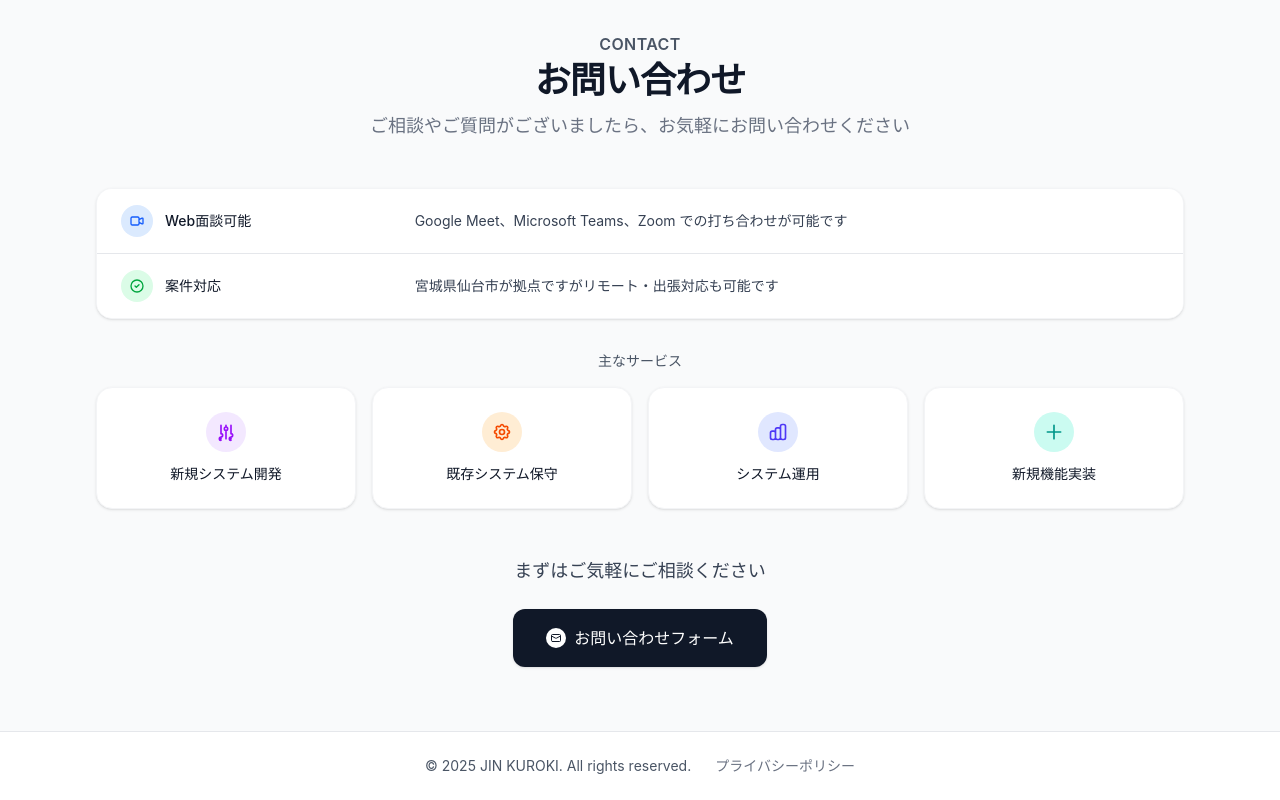
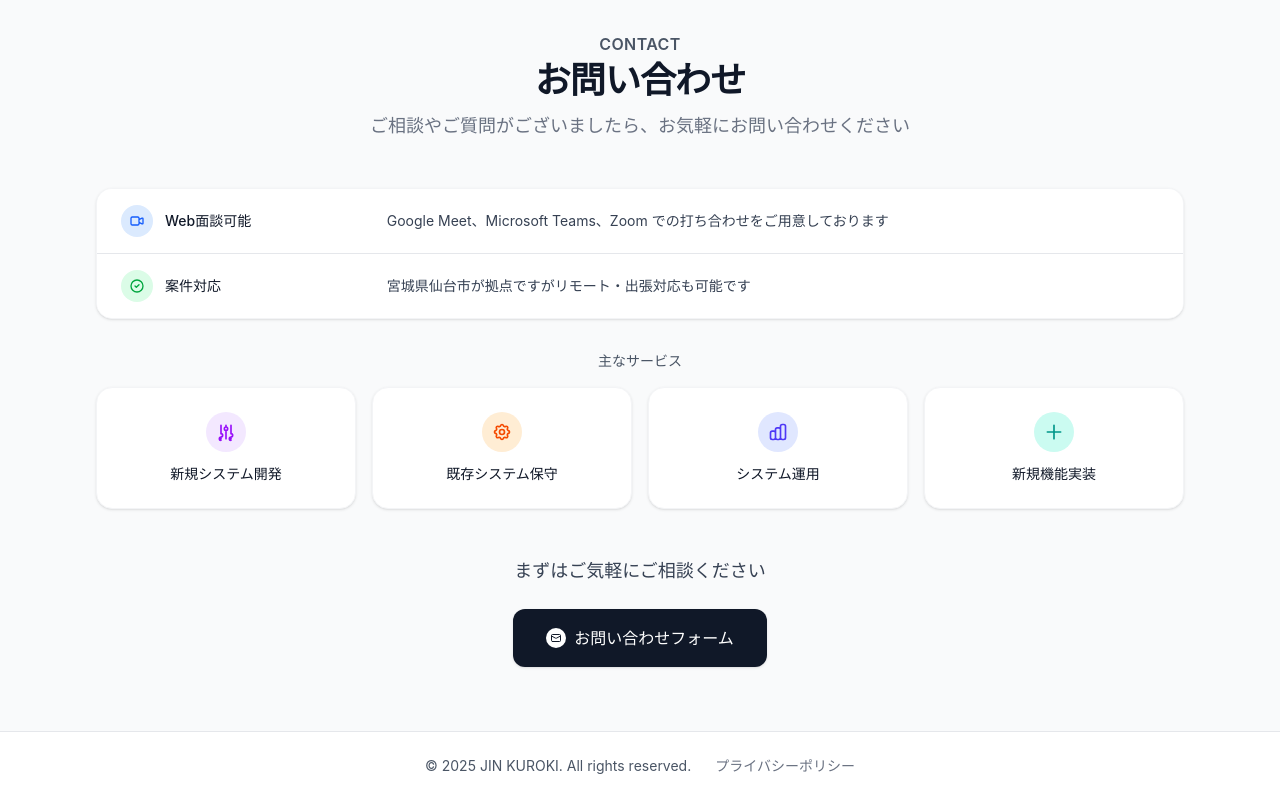
Before and after one commit to NOIRU13/portfolio, a Vue app: page / in a window 1280 px wide. Shown: the part 2643-3443 px from the top of the page. Built offline with nearby package versions, Linux system fonts and the light colour scheme.

Commit message:
no message

```diff
--- a/src/components/sections/ContactSection.vue
+++ b/src/components/sections/ContactSection.vue
@@ -31,7 +31,7 @@
                     </div>
                   </td>
                   <td class="px-6 py-4 text-sm text-gray-700">
-                    Google Meet、Microsoft Teams、Zoom での打ち合わせが可能です
+                    Google Meet、Microsoft Teams、Zoom での打ち合わせをご用意しております
                   </td>
                 </tr>
                 <tr class="hover:bg-gray-50 transition-colors duration-150">
```
